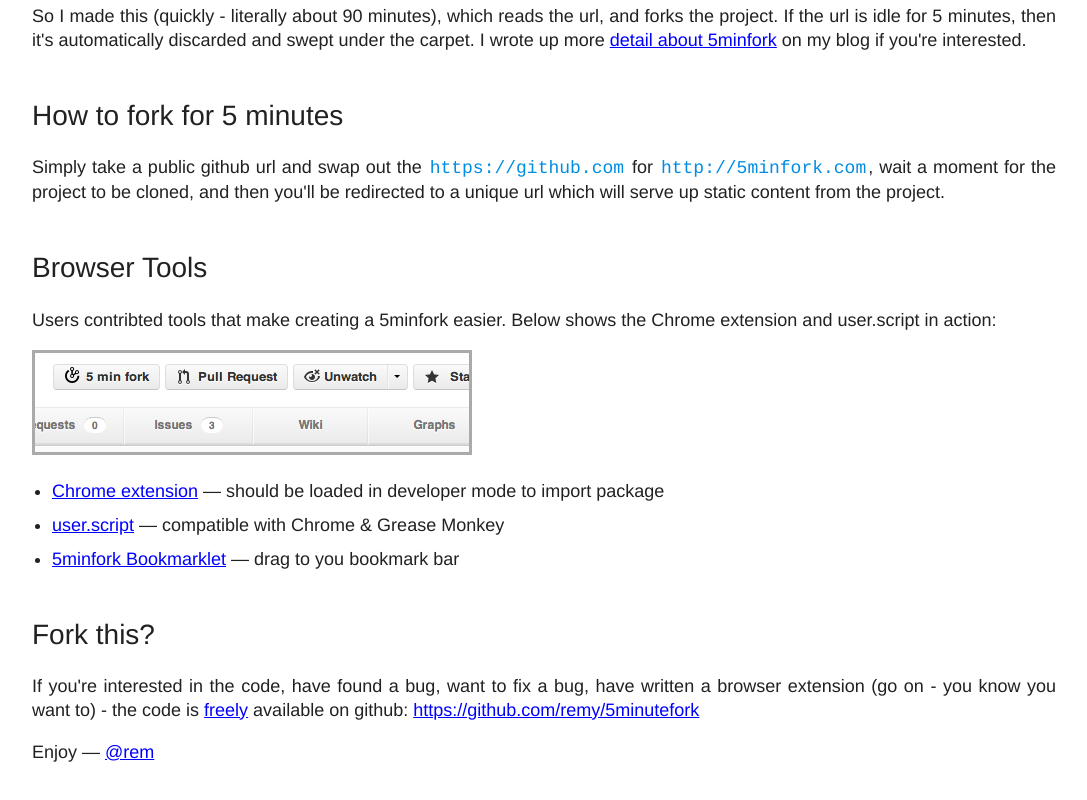
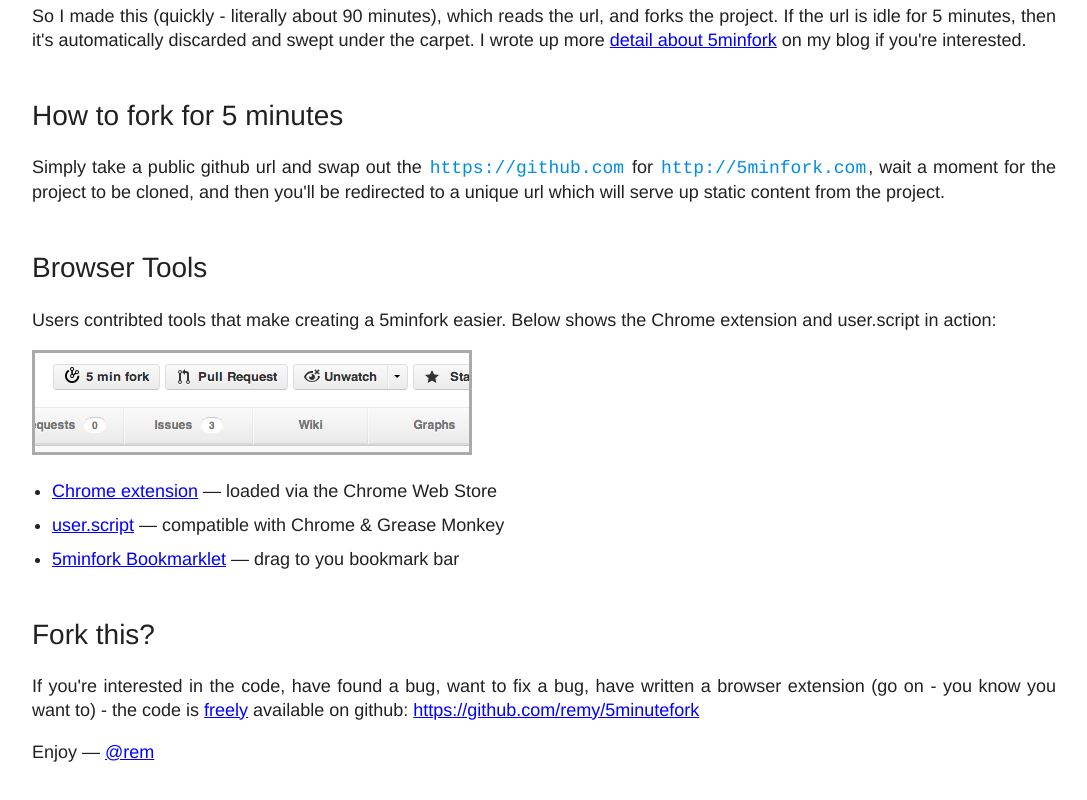
Before and after one commit to remy/5minutefork, a browser extension: page public/index.html in a window 1280 px wide. Shown: the part 517-1317 px from the top of the page, without its empty margins (96-1183 px from the left). Drawn offline with Linux system fonts and the light colour scheme.

Commit message:
chrome ext readme is loaded via the store, not manually

```diff
--- a/public/index.html
+++ b/public/index.html
@@ -24,7 +24,7 @@
   <p>Users contribted tools that make creating a 5minfork easier. Below shows the Chrome extension and user.script in action:</p>
   <p><img src="/images/extension-preview.png"></p>
   <ul>
-    <li><a href="https://chrome.google.com/webstore/detail/5-minute-fork/idfhgkibldeniiijlnenfhlilhbifbff?hl=en&gl=GB">Chrome extension</a> &mdash; should be loaded in developer mode to import package</li>
+    <li><a href="https://chrome.google.com/webstore/detail/5-minute-fork/idfhgkibldeniiijlnenfhlilhbifbff?hl=en&gl=GB">Chrome extension</a> &mdash; loaded via the Chrome Web Store</li>
     <li><a href="/userscript/5minfork.user.js">user.script</a> &mdash; compatible with Chrome &amp; Grease Monkey</li>
     <li><a href="javascript:void(function(){var l=window.location;if(l.host=='github.com')window.location='http://5minfork.com'+l.pathname}())">5minfork Bookmarklet</a> &mdash; drag to you bookmark bar</li>
   </ul>
```
